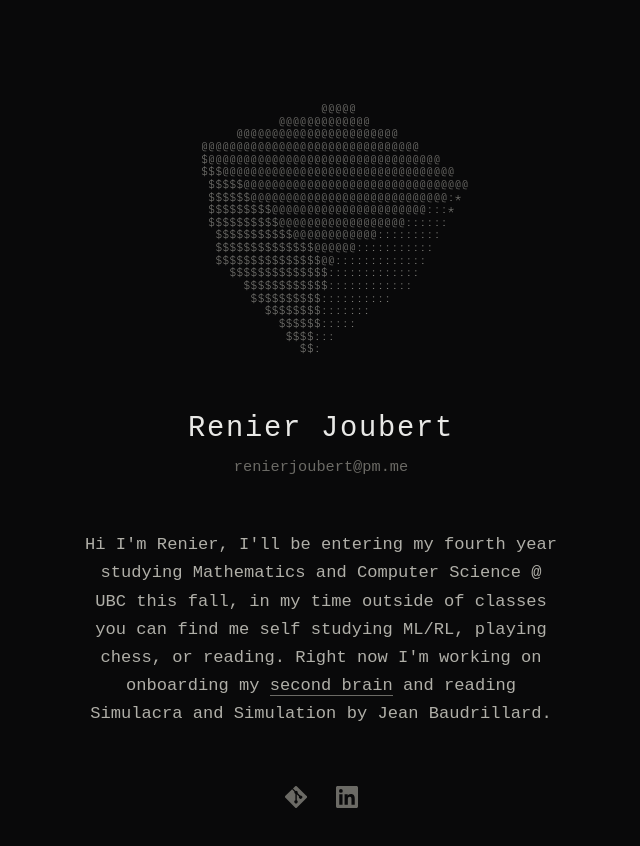
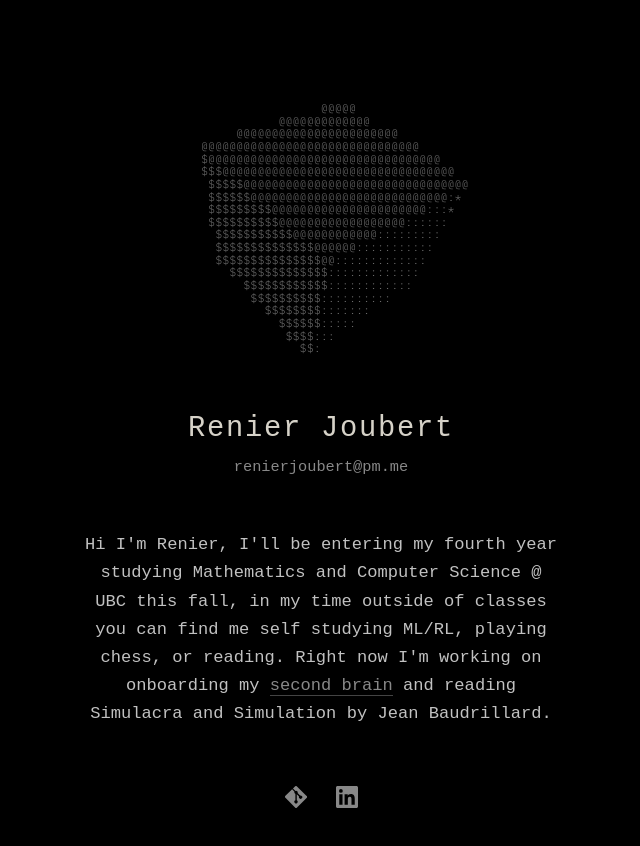
Before and after one commit to RenierJoubert/personal-website, a plain HTML site: page index.html in a window 1280 px wide. Shown: the whole page, without its empty margins (319-959 px from the left). Drawn offline with Linux system fonts and the light colour scheme; a web font is replaced by a local one.

Commit message:
updated colors

```diff
--- a/index.html
+++ b/index.html
@@ -9,15 +9,19 @@
   <link href="https://fonts.googleapis.com/css2?family=Red+Hat+Mono:ital,wght@0,300;0,400;0,500;1,300&family=IBM+Plex+Mono:ital,wght@0,300;0,400;1,300&family=Crimson+Pro:ital,wght@0,300;0,400;1,300;1,400&display=swap" rel="stylesheet" />
   <style>
    :root {
-      --light:     #09090a; /* background */
-      --gray:      #888784; /* borders */
-      --darkgray:  #6b6a65; /* tagline */
-      --dark:      #b0afa8; /* bio */
-      --secondary: #b0afa8; /* links */
-      --tertiary:  #e8e8e6; /* name */
-      --highlight: #6b6a65; /* underline */
+      /* base16 black-metal-gorgoroth */
+      --light:     #000000; /* background (base00) */
+      --gray:      #444444; /* borders (base0F) */
+      --darkgray:  #888888; /* tagline (base0D) */
+      --dark:      #c1c1c1; /* bio (base05) */
+      --secondary: #888888; /* links (base0D) */
+      --tertiary:  #d6d2c8; /* name */
+      --highlight: #444444; /* underline (base0F) */
+      --accent:    #999999; /* cube (base04) */
     }
     *, *::before, *::after { box-sizing: border-box; margin: 0; padding: 0; }
+
+    ::selection { background: #333333; color: #d6d2c8; }
 
     html, body {
       height: 100%;
@@ -59,7 +63,7 @@
       font-family: 'IBM Plex Mono', monospace;
       font-size: clamp(7px, 1.4vw, 11px);
       line-height: 1.15;
-      color: var(--secondary);
+      color: var(--accent);
       opacity: 0.72;
       letter-spacing: 0.04em;
       white-space: pre;
```
